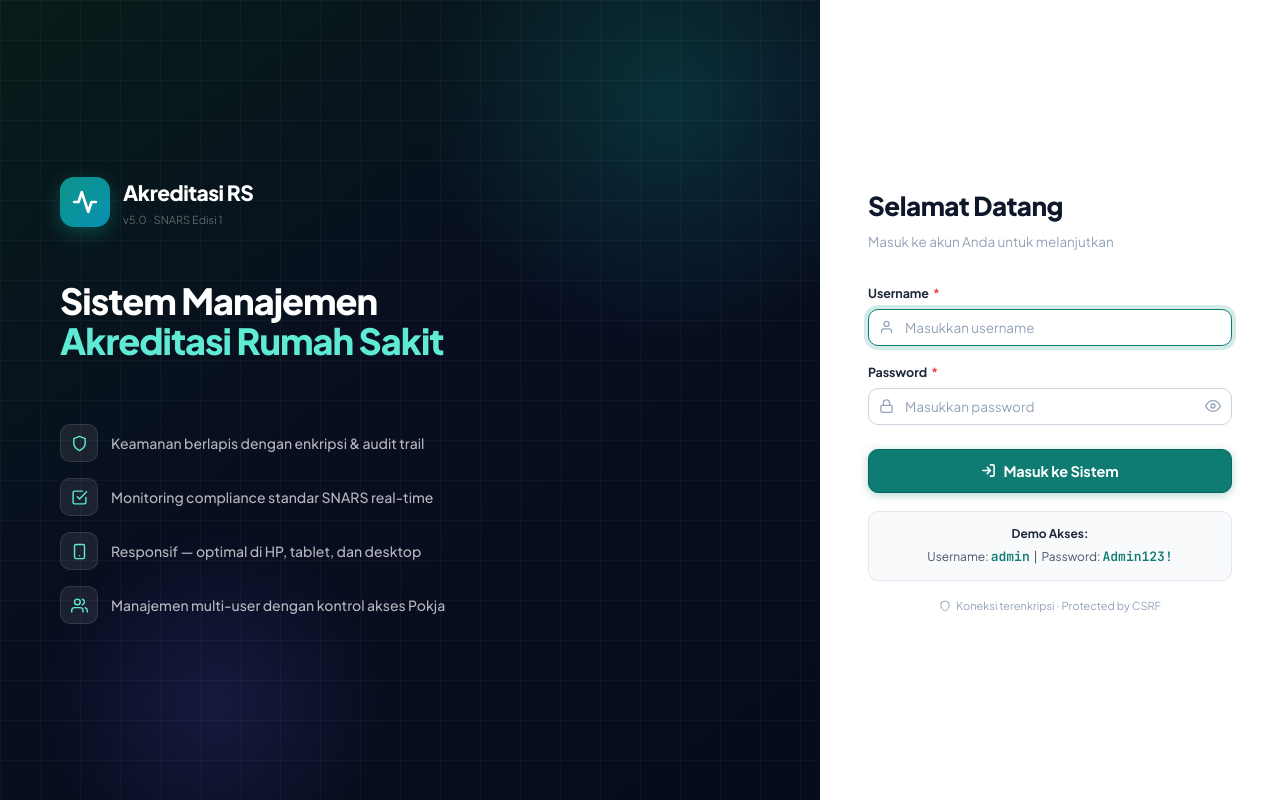
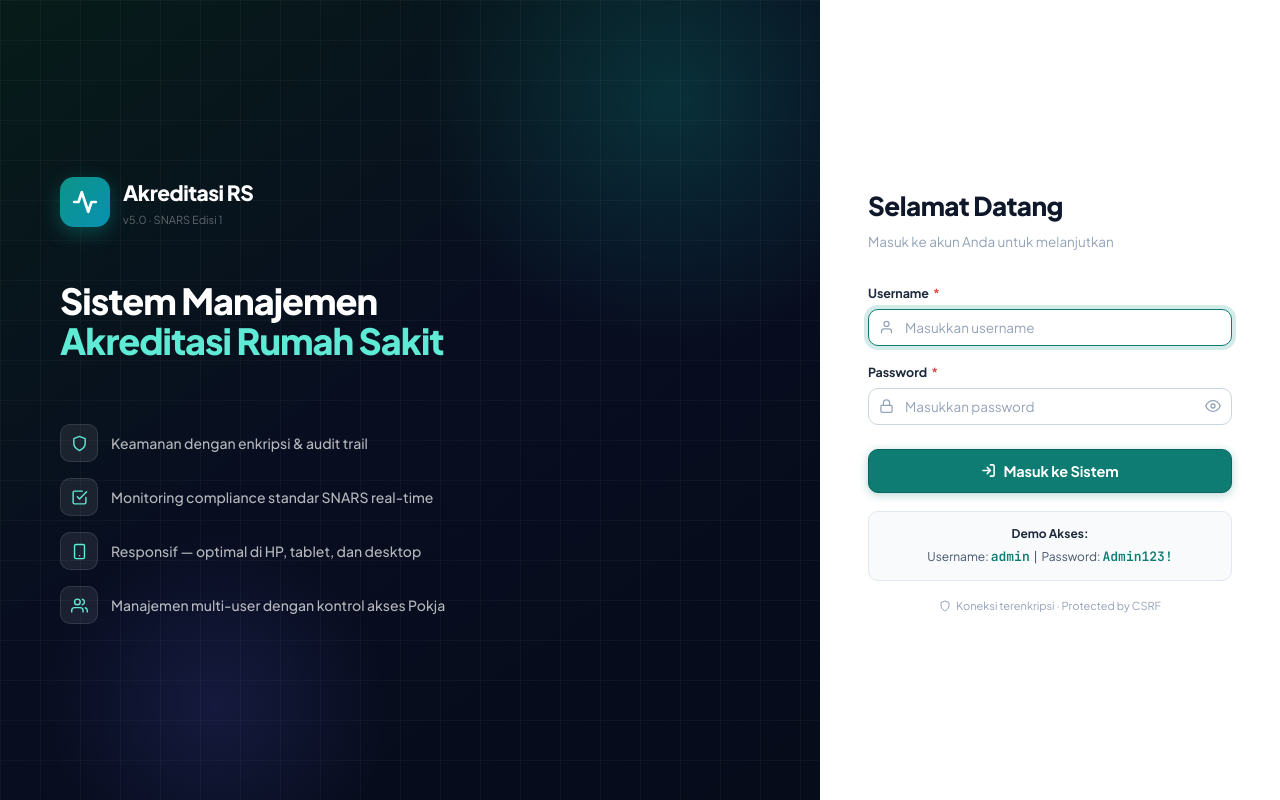
Before and after one commit to deasetianawati/aplikasi-akreditasi, a Flask app: page /login in a window 1280 px wide. Run offline with Flask 3, Linux system fonts and the light colour scheme.

Commit message:
Update login.html

```diff
--- a/templates/login.html
+++ b/templates/login.html
@@ -39,7 +39,7 @@
         <div class="login-feat-icon">
           <svg xmlns="http://www.w3.org/2000/svg" viewBox="0 0 24 24" fill="none" stroke="currentColor" stroke-width="2" stroke-linecap="round" stroke-linejoin="round"><path d="M12 22s8-4 8-10V5l-8-3-8 3v7c0 6 8 10 8 10z"/></svg>
         </div>
-        <div class="login-feat-text">Keamanan berlapis dengan enkripsi & audit trail</div>
+        <div class="login-feat-text">Keamanan  dengan enkripsi & audit trail</div>
       </div>
       <div class="login-feat">
         <div class="login-feat-icon">
```
